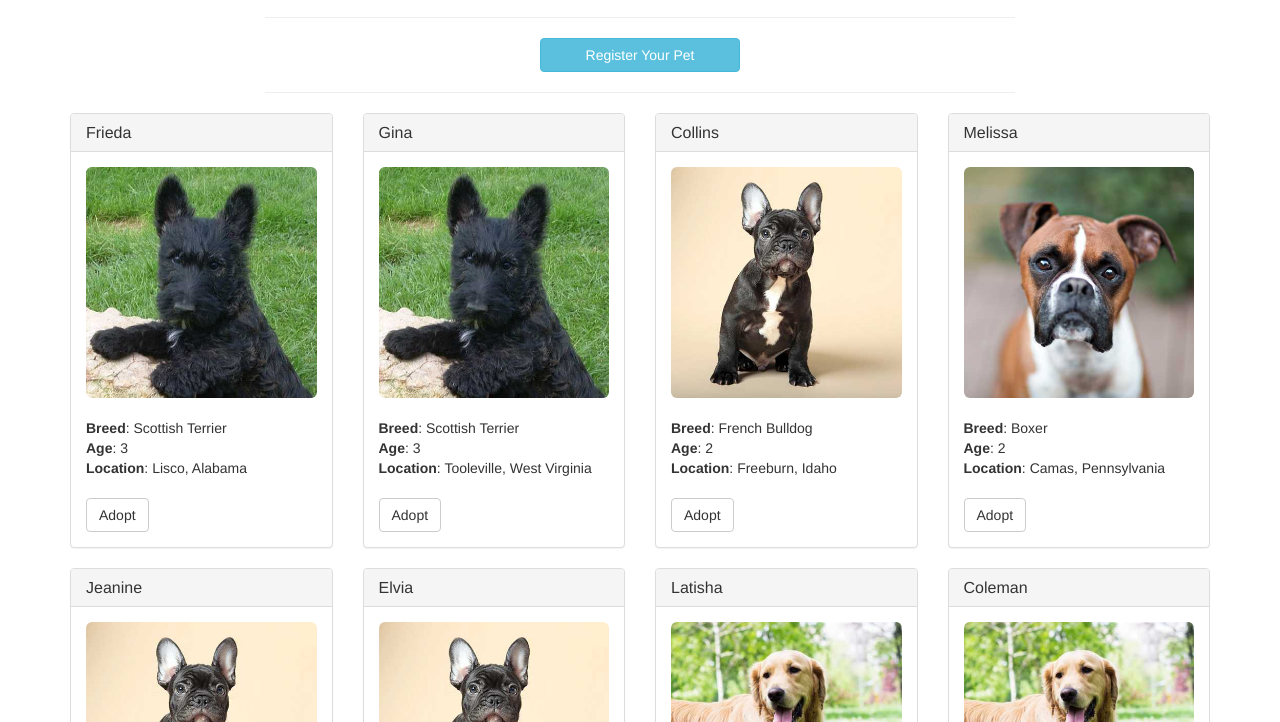
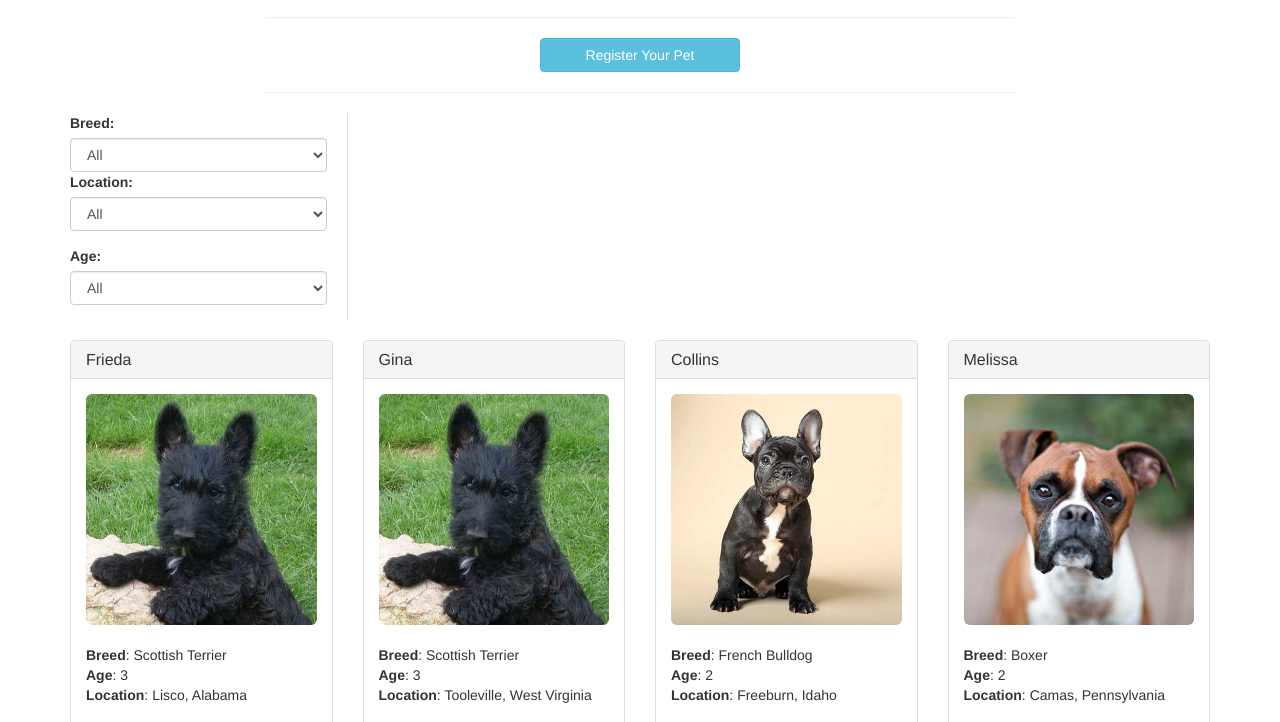
Before and after one commit to Arthur-ca/pet-shop-box-master, a website: page src/index.html in a window 1280 px wide. Shown: the part 63-785 px from the top of the page. Drawn offline with nearby package versions, Linux system fonts and the light colour scheme.

Commit message:
filter1
filtering for breed, age and location

```diff
--- a/src/index.html
+++ b/src/index.html
@@ -18,6 +18,12 @@
       <script src="https://oss.maxcdn.com/html5shiv/3.7.3/html5shiv.min.js"></script>
       <script src="https://oss.maxcdn.com/respond/1.4.2/respond.min.js"></script>
     <![endif]-->
+  <style>
+    .filter-section {
+      border-right: 1px solid #ddd;
+      padding-right: 20px;
+    }
+  </style>
 </head>
 
 <body>
@@ -30,6 +36,52 @@
         <hr />
       </div>
     </div>
+    <!-- filtering -->
+    <div class="row">
+      <div class="'col-xs-12 col-sm-3 filter-section">
+        <from id="'filtersForm">
+          <div class="form-group">
+            <label for="'breedFilter">Breed:</label>
+            <select id="breedFilter" class="form-control">
+              <option value="">All</option>
+              <option value="Scottish Terrier">Scottish Terrier</option>
+              <option value="French Bulldog">French Bulldog</option>
+              <option value="Boxer">Boxer</option>
+              <option value="Golden Retriever">Golden Retriever</option>
+            </select>
+            <div class="form-group">
+              <label for="locationfilter">Location:</label>
+              <select id="locationFilter" class="form-control">
+                <option value="">All</option>
+                <option value="Innsbrook, Illinois">Innsbrook, Illinois</option>
+                <option value="Soudan, Louisiana">Soudan, Louisiana</option>
+                <option value="Jacksonwald, Palau">Jacksonwald, Palau</option>
+                <option value="Matheny, Utah">Matheny, Utah</option>
+                <option value="Tyhee, Indiana">Tyhee, Indiana</option>
+                <option value="Windsor, Montana">Windsor, Montana</option>
+                <option value="Kingstowne, Nevada">Kingstowne, Nevada</option>
+                <option value="Sultana, Massachusetts">Sultana, Massachusetts</option>
+                <option value="Broadlands, Oregon">Broadlands, Oregon</option>
+                <option value="Dawn, Wisconsin">Dawn, Wisconsin</option>
+              </select>
+            </div>
+            <div class="form-group">
+              <label for="ageFilter">Age:</label>
+              <select id="ageFilter" class="form-control">
+                <option value="">All</option>
+                <option value="less than 1">less than 1</option>
+                <option value="1">1</option>
+                <option value="2">2</option>
+                <option value="3">3</option>
+                <option value="4">4</option>
+                <option value="5">5</option>
+              </select>
+            </div>
+          </div>
+        </from>
+      </div>
+    </div>
+    <br />
 
     <div id="petsRow" class="row">
       <!-- PETS LOAD HERE -->
@@ -50,6 +102,8 @@
           <strong>Age</strong>: <span class="pet-age">3</span><br />
           <strong>Location</strong>: <span class="pet-location">Warren, MI</span><br /><br />
           <button class="btn btn-default btn-adopt" type="button" data-id="0">Adopt</button>
+          <!-- add spond button as a new feature -->
+          <button class="btn btn-default btn-spond" type="button" data-id="0">Spond</button>
         </div>
       </div>
     </div>
@@ -63,6 +117,7 @@
   <script src="js/truffle-contract.js"></script>
   <script src="js/app.js"></script>
   <script src="js/registration.js"></script>
+  <script src="js/filter.js"></script>
 </body>
 
 </html>
--- a/src/js/app.js
+++ b/src/js/app.js
@@ -1,10 +1,12 @@
 App = {
   web3Provider: null,
   contracts: {},
+  pets: [],//store pet data for filtering
 
   init: async function () {
     // Load pets.
     $.getJSON('../pets.json', function (data) {
+      App.pets = data;//Store data for filtering
       var petsRow = $('#petsRow');
       var petTemplate = $('#petTemplate');
 
@@ -18,6 +20,8 @@ App = {
 
         petsRow.append(petTemplate.html());
       }
+      //initialize filtering after loading pets
+      Filter.init();
     });
 
     return await App.initWeb3();
@@ -27,7 +31,6 @@ App = {
     /*
      * Replace me...
      */
-
     return App.initContract();
   },
 
@@ -57,6 +60,23 @@ App = {
     /*
      * Replace me...
      */
+  },
+
+  displayPets: function (pets) {
+    const petsRow = $('#petsRow');
+    petsRow.empty();
+
+    pets.forEach(function (pet) {
+      const petTemplate = $('#petTemplate').clone(); // Clone the template
+      petTemplate.find('.panel-title').text(pet.name);
+      petTemplate.find('img').attr('src', pet.picture);
+      petTemplate.find('.pet-breed').text(pet.breed);
+      petTemplate.find('.pet-age').text(pet.age);
+      petTemplate.find('.pet-location').text(pet.location);
+      petTemplate.find('.btn-adopt').attr('data-id', pet.id);
+
+      petsRow.append(petTemplate.html());
+    });
   }
 
 };
--- /dev/null
+++ b/src/js/filter.js
@@ -0,0 +1,27 @@
+const Filter = {
+  init: function () {
+    // Attach change event listeners to filters
+    $('#breedFilter, #ageFilter, #locationFilter').change(Filter.applyFilters);
+  },
+
+  applyFilters: function () {
+    const breedFilter = $('#breedFilter').val();
+    const ageFilter = $('#ageFilter').val();
+    const locationFilter = $('#locationFilter').val();
+
+    // Filter pets based on selected criteria
+    const filteredPets = App.pets.filter((pet) => {
+      const breedMatch = breedFilter === '' || pet.breed === breedFilter;
+      const ageMatch = ageFilter === '' || pet.age == ageFilter;
+      const locationMatch = locationFilter === '' || pet.location === locationFilter;
+      return breedMatch && ageMatch && locationMatch;
+    });
+
+    // Display filtered pets
+    App.displayPets(filteredPets);
+  }
+};
+
+$(document).ready(function () {
+  Filter.init();
+});
```
